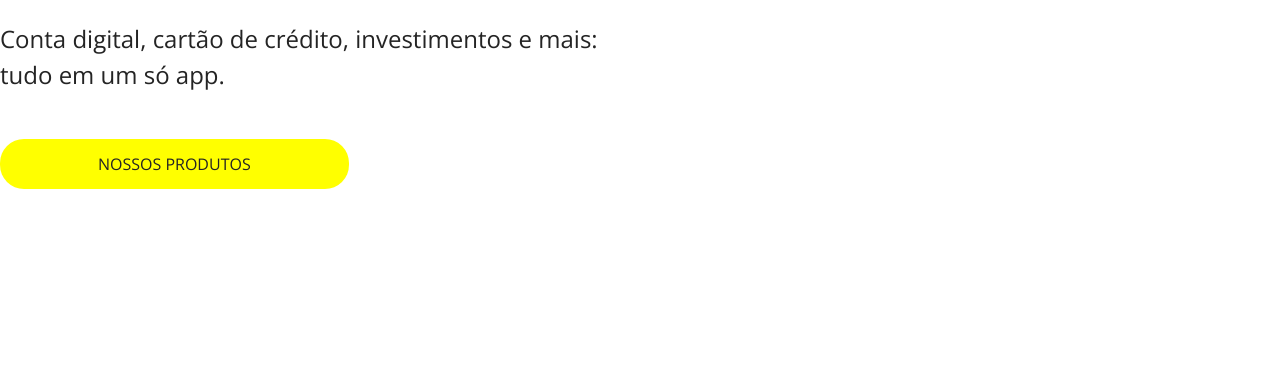
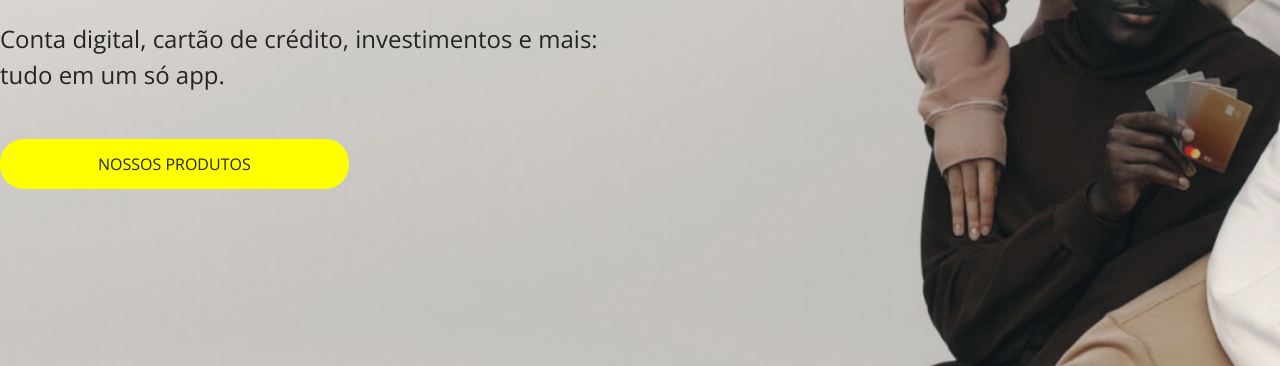
Before and after one commit to Th-nsoliveira/herosection-c6bank, a plain HTML site: page index.html in a window 1280 px wide. Shown: the part 551-917 px from the top of the page. Drawn offline with nearby package versions, Linux system fonts and the light colour scheme.

Commit message:
Update style.css

```diff
--- a/CSS/style.css
+++ b/CSS/style.css
@@ -19,7 +19,7 @@ body{
  }
 
 .hero-section{
-    background-image: url("img/hero-bg.jpg");
+    background-image: url("../img/hero-bg.jpg");
     background-size: cover;
     z-index: 100;
 
```
